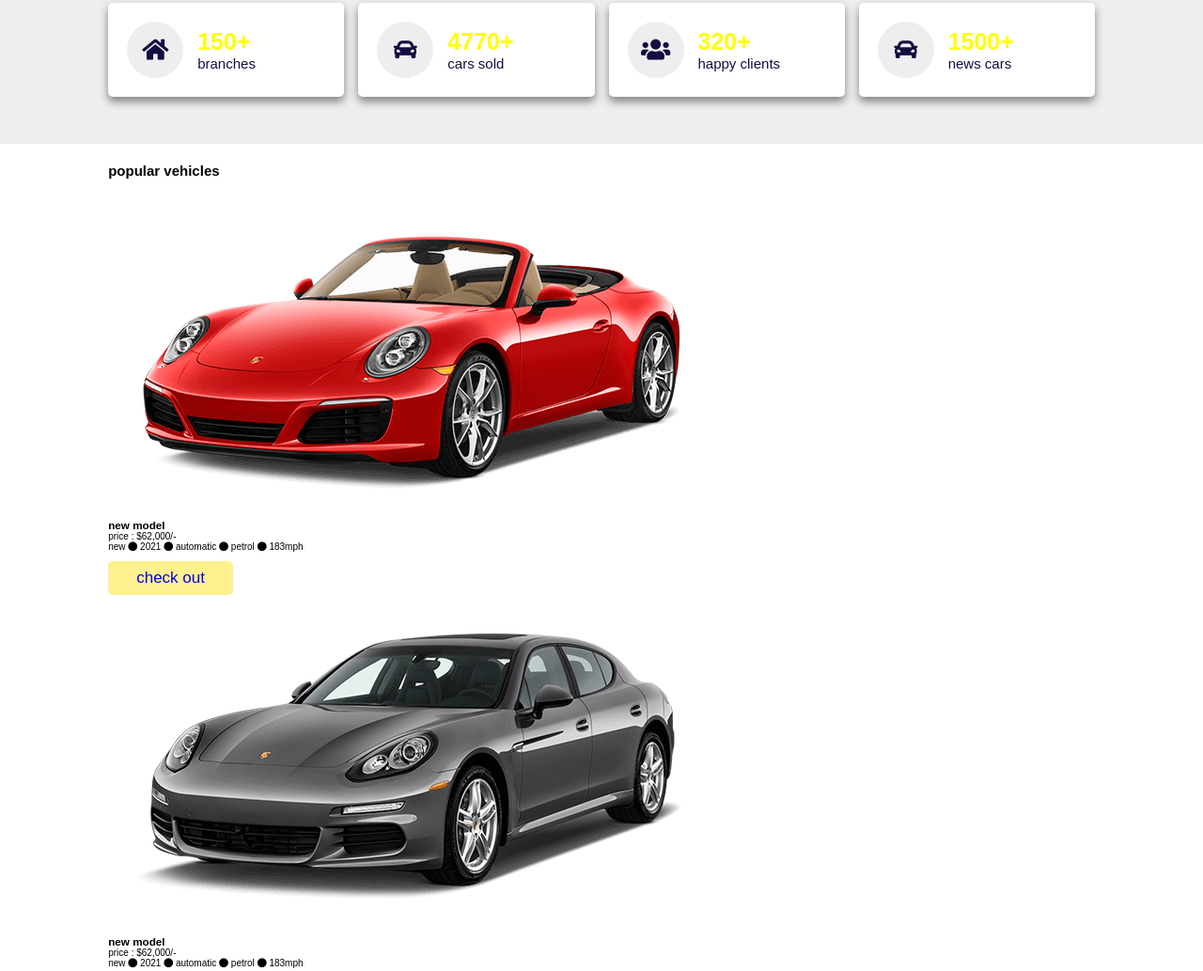
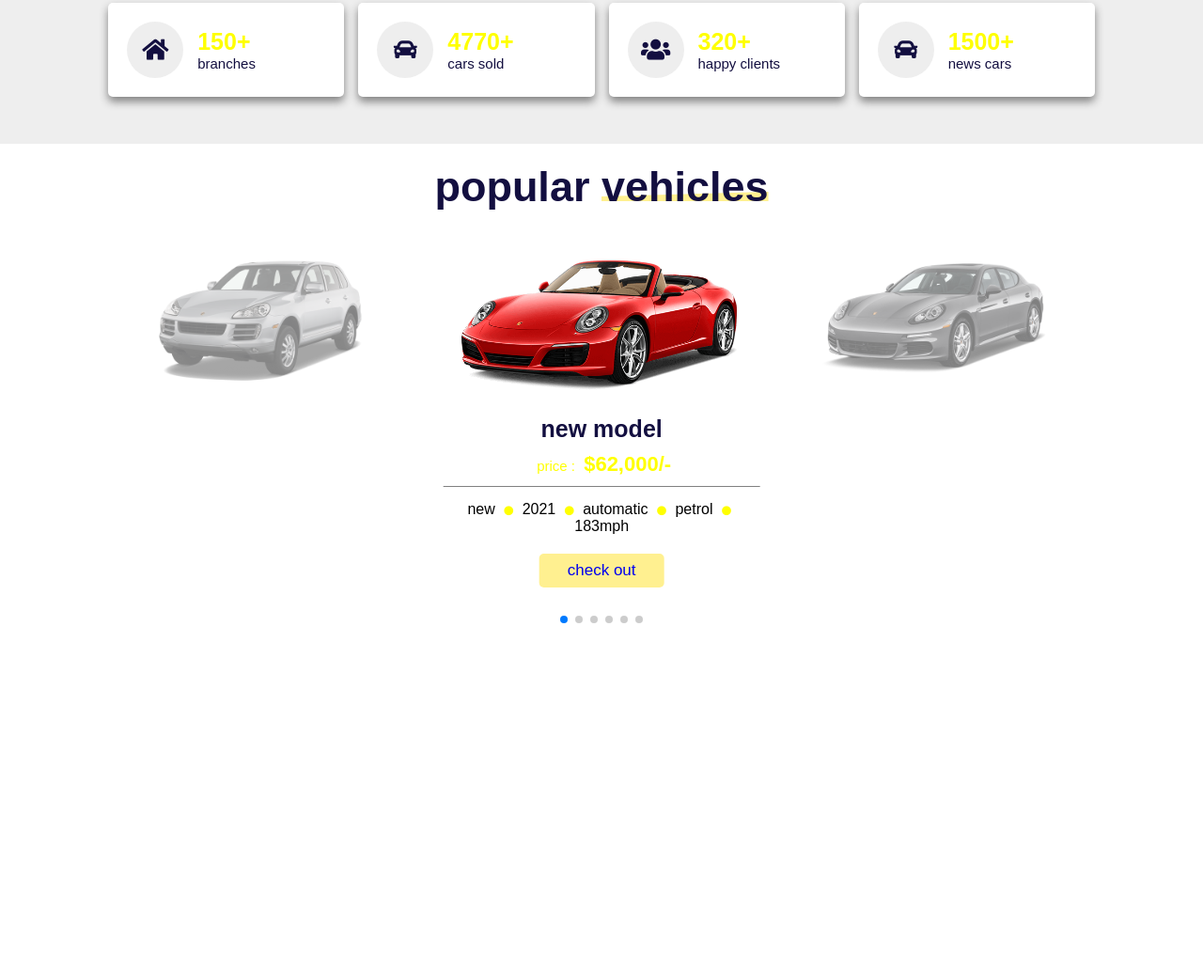
Before and after one commit to abdurrahmanisha1/Car_Selling, a plain HTML site: page index.html in a window 1280 px wide. Shown: the part 615-1648 px from the top of the page at 94% size. After the commit the page ends 1310 px from the top, so only its background shows below. Drawn offline with nearby package versions, Linux system fonts and the light colour scheme.

Commit message:
car slyder

```diff
--- a/css/style.css
+++ b/css/style.css
@@ -30,6 +30,28 @@ html{
 }
 section{
     padding: 2rem 9%;
+}
+.heading{
+    padding-bottom: 2rem;
+    text-align: center;
+    font-size: 4.5rem;
+    color:var(--black);
+}
+
+.heading span{
+    position: relative;
+    z-index: 0;
+}
+
+.heading span::before{
+    content: '';
+    position: absolute;
+    bottom:1rem; left:0;
+    height: 100%;
+    width: 100%;
+    background: var(--yellow-light);
+    z-index: -1;
+    clip-path: polygon(0 90%, 100% 80%, 100% 100%, 0% 100%);
 }
 .btn{
     display: inline-block;
@@ -243,3 +265,67 @@ section{
 }
 
 /* <!--------- Icone Section End ------------> */
+
+/* <!--------- vehicles Section Start ------------> */
+
+.vehicles .vehicles-slider{
+    padding-bottom: 5rem;
+}
+
+.vehicles .vehicles-slider .box{
+    text-align: center;
+}
+
+.vehicles .vehicles-slider .box img{
+    width:100%;
+    transform: scale(.8);
+    opacity: .5;
+}
+
+.vehicles .vehicles-slider .box .content{
+    padding-top: 1rem;
+    transform: scale(0);
+}
+
+.vehicles .vehicles-slider .swiper-slide-active .content{
+    transform: scale(1);
+}
+
+.vehicles .vehicles-slider .swiper-slide-active img{
+    transform: scale(1);
+    opacity: 1;
+}
+
+.vehicles .vehicles-slider .box .content h3{
+    font-size: 2.5rem;
+    color:var(--black);
+}
+
+.vehicles .vehicles-slider .box .content .price{
+    font-size: 2.2rem;
+    color:var(--yellow);
+    padding:1rem 0;
+    font-weight: bolder;
+}
+
+.vehicles .vehicles-slider .box .content .price span{
+    color:var(--light-color);
+    font-size: 1.5rem;
+    font-weight: normal;
+}
+
+.vehicles .vehicles-slider .box .content p{
+    font-size: 1.6rem;
+    color:var(--light-color);
+    padding: 1rem 0;
+    padding-top: 1.5rem;
+    border-top: var(--border);
+}
+
+.vehicles .vehicles-slider .box .content span{
+    font-size: 1rem;
+    color:var(--yellow);
+    padding:0 .5rem;
+}
+
+/* <!--------- vehicles Section End ------------> */
--- a/index.html
+++ b/index.html
@@ -1,5 +1,6 @@
 <!DOCTYPE html>
 <html lang="en">
+
 <head>
     <meta charset="UTF-8">
     <meta http-equiv="X-UA-Compatible" content="IE=edge">
@@ -7,8 +8,11 @@
     <link rel="stylesheet" href="https://use.fontawesome.com/releases/v5.15.4/css/all.css">
     <link rel="stylesheet" href="css/style.css">
     <link rel="stylesheet" href="css/responsive.css">
+    <link rel="stylesheet" href="https://unpkg.com/swiper@7/swiper-bundle.min.css" />
+    <script src="https://unpkg.com/swiper@7/swiper-bundle.min.js"></script>
     <title>Car Selling Site</title>
 </head>
+
 <body>
 
     <header class="header">
@@ -118,7 +122,7 @@
 
         <div class="swiper vehicles-slider">
 
-        <div class="swiper-wrapper">
+            <div class="swiper-wrapper wrapper">
 
                 <div class="swiper-slide box">
                     <img src="img/vehicle-1.png" alt="">
@@ -234,4 +238,5 @@
 
     <script src="js/script.js"></script>
 </body>
+
 </html>
--- a/js/script.js
+++ b/js/script.js
@@ -59,3 +59,81 @@ document.querySelector('.home').onmouseleave = (e) => {
     });
 
 };
+
+var swiper = new Swiper(".vehicles-slider", {
+    grabCursor: true,
+    centeredSlides: true,
+    spaceBetween: 20,
+    loop:true,
+    autoplay: {
+      delay: 9500,
+      disableOnInteraction: false,
+    },
+    pagination: {
+      el: ".swiper-pagination",
+      clickable:true,
+    },
+    breakpoints: {
+      0: {
+        slidesPerView: 1,
+      },
+      768: {
+        slidesPerView: 2,
+      },
+      1024: {
+        slidesPerView: 3,
+      },
+    },
+  });
+
+  var swiper = new Swiper(".featured-slider", {
+    grabCursor: true,
+    centeredSlides: true,
+    spaceBetween: 20,
+    loop:true,
+    autoplay: {
+      delay: 9500,
+      disableOnInteraction: false,
+    },
+    pagination: {
+      el: ".swiper-pagination",
+      clickable:true,
+    },
+    breakpoints: {
+      0: {
+        slidesPerView: 1,
+      },
+      768: {
+        slidesPerView: 2,
+      },
+      1024: {
+        slidesPerView: 3,
+      },
+    },
+  });
+
+  var swiper = new Swiper(".review-slider", {
+    grabCursor: true,
+    centeredSlides: true,
+    spaceBetween: 20,
+    loop:true,
+    autoplay: {
+      delay: 9500,
+      disableOnInteraction: false,
+    },
+    pagination: {
+      el: ".swiper-pagination",
+      clickable:true,
+    },
+    breakpoints: {
+      0: {
+        slidesPerView: 1,
+      },
+      768: {
+        slidesPerView: 2,
+      },
+      1024: {
+        slidesPerView: 3,
+      },
+    },
+  });
```
Lines whose indentation alone changed are shown as unchanged.
